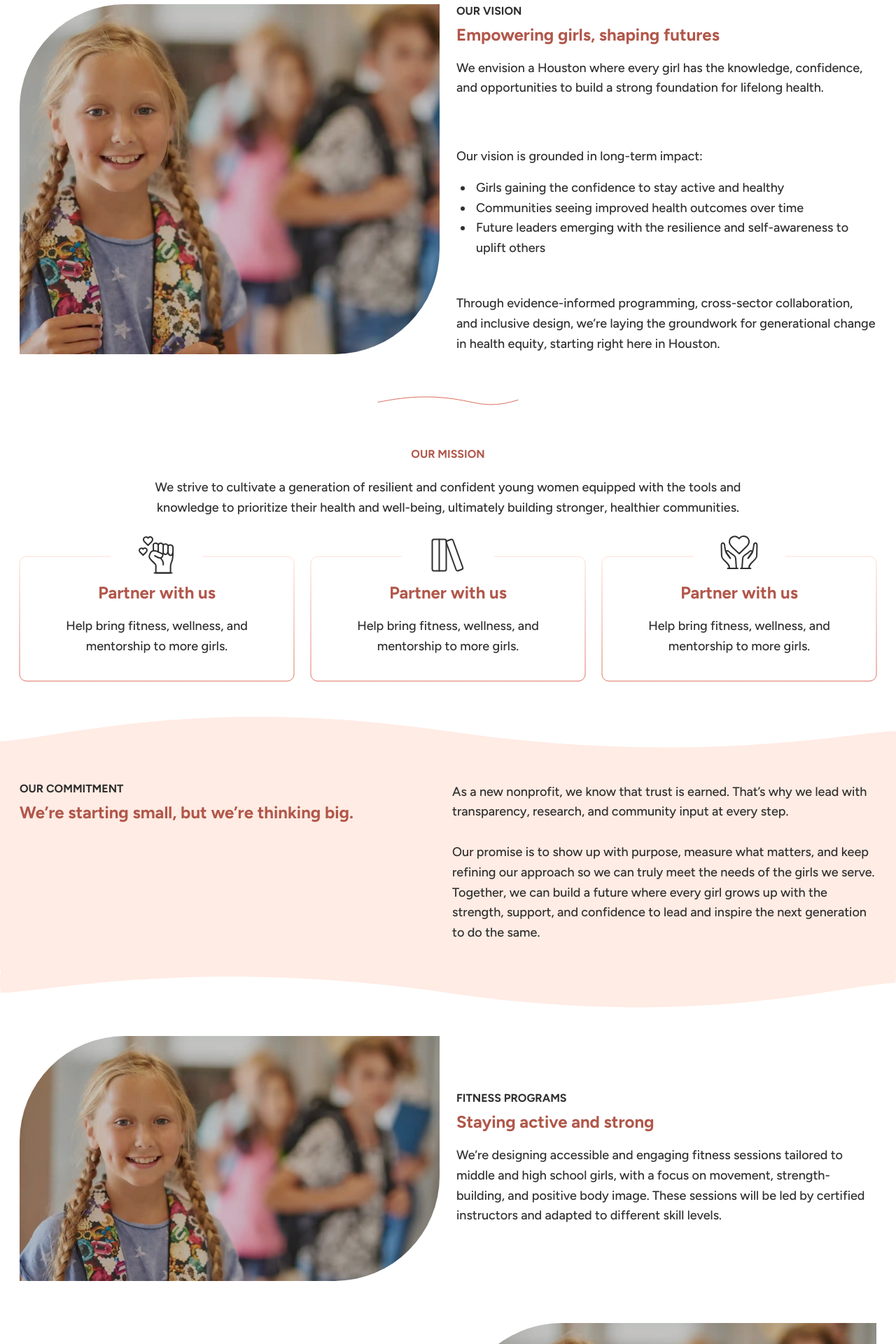
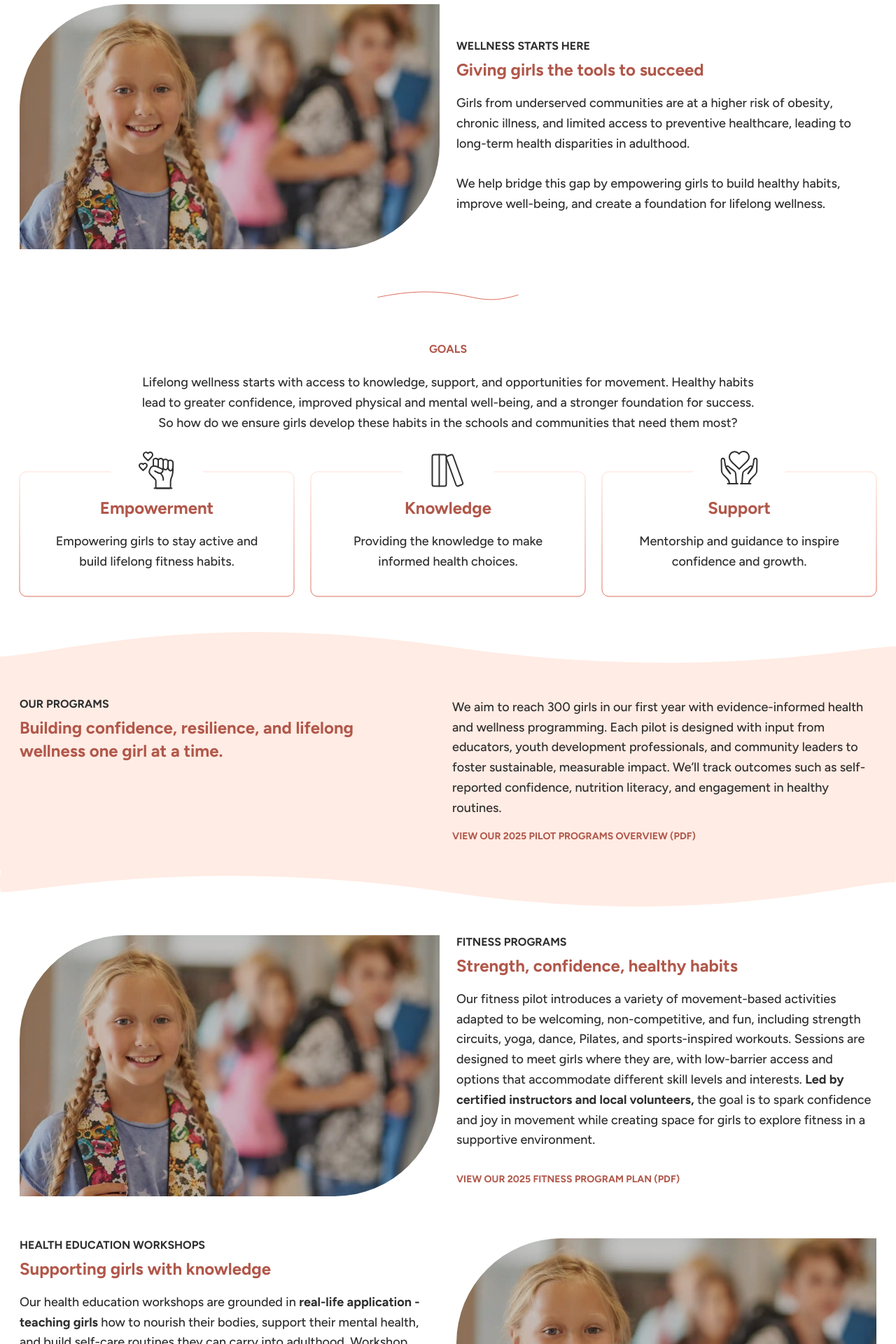
Before and after one commit to jayc-gh/Shaping-Wellness, a Next.js app: page /programs in a window 1280 px wide. Shown: the part 620-2540 px from the top of the page at 70% size. Built offline with nearby package versions, Linux system fonts and the light colour scheme; no server answers.

Commit message:
programs page content updated - just need to update pictures

```diff
--- a/app/programs/page.tsx
+++ b/app/programs/page.tsx
@@ -23,12 +23,12 @@ export default function Programs() {
         <div className="main-section-wrapper">
           <div className="main-section-content">
             <div className="flag">
-              <h4>WHO WE ARE</h4>
+              <h4>PROGRAMS</h4>
             </div>
-            <h2>Transforming lives, one girl at a time.</h2>
+            <h2>Inspiring girls to build healthy, confident futures.</h2>
             <p className="p3">
-              We are dedicated to fostering the health, well-being, and
-              empowerment of young girls in underserved communities.
+              If your organization is dedicated to giving girls the tools to
+              lead healthier, more confident lives, we’re here to help.
             </p>
           </div>
         </div>
@@ -36,7 +36,7 @@ export default function Programs() {
       <div className="two-col-section">
         <div className="two-col-section-content">
           <div
-            className="two-col-section-img"
+            className="two-col-section-img !h-[350px]"
             style={
               {
                 '--bg-image': 'url("/images/DonationForm.webp")',
@@ -45,36 +45,20 @@ export default function Programs() {
           ></div>
           <div className="two-col-section-text-container">
             <div className="two-col-section-subtitle-container">
-              <h4 className="text-[#2F2F2F]">OUR VISION</h4>
+              <h4 className="text-[#2F2F2F]">WELLNESS STARTS HERE</h4>
               <h3 className="text-[#B1574A]">
-                Empowering girls, shaping futures
+                Giving girls the tools to succeed
               </h3>
             </div>
             <p className="p3">
-              We envision a Houston where every girl has the knowledge,
-              confidence, and opportunities to build a strong foundation for
-              lifelong health.
-            </p>
-            <br />
-            <br />
-            <p className="p3">Our vision is grounded in long-term impact:</p>
-            <ul className="list-disc pl-6">
-              <li className="p3 pl-1">
-                Girls gaining the confidence to stay active and healthy
-              </li>
-              <li className="p3 pl-1">
-                Communities seeing improved health outcomes over time
-              </li>
-              <li className="p3 pl-1">
-                Future leaders emerging with the resilience and self-awareness
-                to uplift others
-              </li>
-            </ul>
-            <br />
-            <p className="p3">
-              Through evidence-informed programming, cross-sector collaboration,
-              and inclusive design, we’re laying the groundwork for generational
-              change in health equity, starting right here in Houston.
+              Girls from underserved communities are at a higher risk of
+              obesity, chronic illness, and limited access to preventive
+              healthcare, leading to long-term health disparities in adulthood.
+              <br />
+              <br />
+              We help bridge this gap by empowering girls to build healthy
+              habits, improve well-being, and create a foundation for lifelong
+              wellness.
             </p>
           </div>
         </div>
@@ -84,12 +68,13 @@ export default function Programs() {
       </div>
       <div className="three-col-section">
         <div className="three-col-section-p-container">
-          <h4 className="text-[#B1574A]">OUR MISSION</h4>
+          <h4 className="text-[#B1574A]">GOALS</h4>
           <p className="p3">
-            We strive to cultivate a generation of resilient and confident young
-            women equipped with the tools and knowledge to prioritize their
-            health and well-being, ultimately building stronger, healthier
-            communities.
+            Lifelong wellness starts with access to knowledge, support, and
+            opportunities for movement. Healthy habits lead to greater
+            confidence, improved physical and mental well-being, and a stronger
+            foundation for success. So how do we ensure girls develop these
+            habits in the schools and communities that need them most?
           </p>
         </div>
         <div className="three-col-section-content">
@@ -99,9 +84,10 @@ export default function Programs() {
               <div className="three-col-section-box">
                 <GradientRectangle className="absolute" />
                 <div className="three-col-section-box-content">
-                  <h3 className="text-[#B1574A]">Partner with us</h3>
+                  <h3 className="text-[#B1574A]">Empowerment</h3>
                   <p className="p3">
-                    Help bring fitness, wellness, and mentorship to more girls.
+                    Empowering girls to stay active and build lifelong fitness
+                    habits.
                   </p>
                 </div>
               </div>
@@ -111,9 +97,9 @@ export default function Programs() {
               <div className="three-col-section-box">
                 <GradientRectangle className="absolute" />
                 <div className="three-col-section-box-content">
-                  <h3 className="text-[#B1574A]">Partner with us</h3>
+                  <h3 className="text-[#B1574A]">Knowledge</h3>
                   <p className="p3">
-                    Help bring fitness, wellness, and mentorship to more girls.
+                    Providing the knowledge to make informed health choices.
                   </p>
                 </div>
               </div>
@@ -123,9 +109,9 @@ export default function Programs() {
               <div className="three-col-section-box">
                 <GradientRectangle className="absolute" />
                 <div className="three-col-section-box-content">
-                  <h3 className="text-[#B1574A]">Partner with us</h3>
+                  <h3 className="text-[#B1574A]">Support</h3>
                   <p className="p3">
-                    Help bring fitness, wellness, and mentorship to more girls.
+                    Mentorship and guidance to inspire confidence and growth.
                   </p>
                 </div>
               </div>
@@ -139,23 +125,26 @@ export default function Programs() {
       <div className="two-col-section !bg-[#ffece4]">
         <div className="two-col-section-content !items-start">
           <div className="two-col-section-subtitle-container w-[600px]">
-            <h4 className="text-[#2F2F2F]">OUR COMMITMENT</h4>
-            <h3 className="text-[#B1574A]">
-              We’re starting small, but we’re thinking big.
+            <h4 className="text-[#2F2F2F]">OUR PROGRAMS</h4>
+            <h3 className="text-[#B1574A] w-[500px]">
+              Building confidence, resilience, and lifelong wellness one girl at
+              a time.
             </h3>
           </div>
           <div className="two-col-section-text-container">
             <p className="p3">
-              As a new nonprofit, we know that trust is earned. That’s why we
-              lead with transparency, research, and community input at every
-              step. <br />
-              <br />
-              Our promise is to show up with purpose, measure what matters, and
-              keep refining our approach so we can truly meet the needs of the
-              girls we serve. Together, we can build a future where every girl
-              grows up with the strength, support, and confidence to lead and
-              inspire the next generation to do the same.
+              We aim to reach 300 girls in our first year with evidence-informed
+              health and wellness programming. Each pilot is designed with input
+              from educators, youth development professionals, and community
+              leaders to foster sustainable, measurable impact. We’ll track
+              outcomes such as self-reported confidence, nutrition literacy, and
+              engagement in healthy routines.
             </p>
+            <button className="cursor-pointer">
+              <span className="p5 bolded text-[#B1574A]">
+                VIEW OUR 2025 PILOT PROGRAMS OVERVIEW (PDF)
+              </span>
+            </button>
           </div>
         </div>
       </div>
@@ -165,7 +154,7 @@ export default function Programs() {
       <div className="two-col-section">
         <div className="two-col-section-content">
           <div
-            className="two-col-section-img !h-[350px]"
+            className="two-col-section-img"
             style={
               {
                 '--bg-image': 'url("/images/DonationForm.webp")',
@@ -175,33 +164,70 @@ export default function Programs() {
           <div className="two-col-section-text-container">
             <div className="two-col-section-subtitle-container">
               <h4 className="text-[#2F2F2F]">FITNESS PROGRAMS</h4>
-              <h3 className="text-[#B1574A]">Staying active and strong</h3>
+              <h3 className="text-[#B1574A]">
+                Strength, confidence, healthy habits
+              </h3>
             </div>
             <p className="p3">
-              We’re designing accessible and engaging fitness sessions tailored
-              to middle and high school girls, with a focus on movement,
-              strength-building, and positive body image. These sessions will be
-              led by certified instructors and adapted to different skill
-              levels.
+              Our fitness pilot introduces a variety of movement-based
+              activities adapted to be welcoming, non-competitive, and fun,
+              including strength circuits, yoga, dance, Pilates, and
+              sports-inspired workouts. Sessions are designed to meet girls
+              where they are, with low-barrier access and options that
+              accommodate different skill levels and interests.{' '}
+              <span className="font-bold">
+                Led by certified instructors and local volunteers,
+              </span>{' '}
+              the goal is to spark confidence and joy in movement while creating
+              space for girls to explore fitness in a supportive environment.
             </p>
+            <button className="link-btn !pl-0">
+              <p className="p5 bolded text-[#B1574A]">
+                VIEW OUR 2025 FITNESS PROGRAM PLAN (PDF)
+              </p>
+            </button>
           </div>
         </div>
         <div className="two-col-section-content">
           <div className="two-col-section-text-container">
             <div className="two-col-section-subtitle-container">
-              <h4 className="text-[#2F2F2F]">WORKSHOPS</h4>
-              <h3 className="text-[#B1574A]">Inspiring healthy choices</h3>
+              <h4 className="text-[#2F2F2F]">HEALTH EDUCATION WORKSHOPS</h4>
+              <h3 className="text-[#B1574A]">
+                Supporting girls with knowledge
+              </h3>
             </div>
             <p className="p3">
-              Our upcoming workshops will cover key health topics - including
-              nutrition, mental wellness, and self-care - through interactive
-              sessions led by professionals in youth health and education. Each
-              module will be developed with input from community experts and
-              aligned with age-appropriate wellness standards.
+              Our health education workshops are grounded in{' '}
+              <span className="font-bold">
+                real-life application - teaching girls
+              </span>{' '}
+              how to nourish their bodies, support their mental health, and
+              build self-care routines they can carry into adulthood. Workshop
+              topics will include:
+              <br />
+              <ul className="list-disc pl-6">
+                <li className="p3 pl-1">
+                  Nutrition basics and meal planning on a budget
+                </li>
+                <li className="p3 pl-1">
+                  Coping with stress and understanding mental health
+                </li>
+                <li className="p3 pl-1">Sleep hygiene and energy balance</li>
+                <li className="p3 pl-1">Body image and media literacy </li>
+              </ul>
+              Each session will be{' '}
+              <span className="font-bold">interactive, age-specific,</span> and
+              co-facilitated by a mix of community health workers,
+              nutritionists, and youth mentors.
             </p>
+            <button className="link-btn !pl-0">
+              <p className="p5 bolded text-[#B1574A]">
+                VIEW OUR 2025 WORKSHOP PROGRAM PLAN (PDF)
+              </p>
+            </button>
           </div>
           <div
-            className="two-col-section-img !h-[350px]"
+            className="two-col-section-img"
             style={
               {
                 '--bg-image': 'url("/images/DonationForm.webp")',
@@ -211,7 +237,7 @@ export default function Programs() {
         </div>
         <div className="two-col-section-content">
           <div
-            className="two-col-section-img !h-[350px]"
+            className="two-col-section-img"
             style={
               {
                 '--bg-image': 'url("/images/DonationForm.webp")',
@@ -220,16 +246,28 @@ export default function Programs() {
           ></div>{' '}
           <div className="two-col-section-text-container">
             <div className="two-col-section-subtitle-container">
-              <h4 className="text-[#2F2F2F]">MENTORSHIPS</h4>
-              <h3 className="text-[#B1574A]">Guiding girls to thrive</h3>
+              <h4 className="text-[#2F2F2F]">MENTORSHIP PROGRAM</h4>
+              <h3 className="text-[#B1574A]">
+                Guidance, encouragement, connection
+              </h3>
             </div>
             <p className="p3">
-              We’re building a mentorship network that will pair girls with
-              vetted female mentors from diverse backgrounds in health,
-              education, and leadership. Mentors will offer consistent guidance
-              through structured meetups, check-ins, and shared goal-setting
-              around personal wellness and growth.
+              Our mentorship pilot connects participants with{' '}
+              <span className="font-bold">
+                supportive, vetted women mentors
+              </span>{' '}
+              across fields like health, education, sports, and community
+              leadership. The program blends one-on-one check-ins with group
+              sessions focused on goal setting, identity development, and
+              confidence-building activities. We aim to create consistent,
+              trusted relationships where girls feel seen, heard, and encouraged
+              in both their personal and wellness journeys.
             </p>
+            <button className="link-btn !pl-0">
+              <p className="p5 bolded text-[#B1574A]">
+                VIEW OUR 2025 MENTOR PROGRAM PLAN (PDF)
+              </p>
+            </button>
           </div>
         </div>
       </div>
@@ -238,12 +276,14 @@ export default function Programs() {
       </div>
       <div className="p-section">
         <div className="p-section-content">
-          <h4 className="text-[#B1574A]">OUR MISSION</h4>
+          <h4 className="text-[#B1574A]">LONG TERM VISION</h4>
           <p className="p3">
-            We strive to cultivate a generation of resilient and confident young
-            women equipped with the tools and knowledge to prioritize their
-            health and well-being, ultimately building stronger, healthier
-            communities.
+            Our vision is to create a community where every girl, regardless of
+            background, has access to the tools, support, and opportunities to
+            live a healthy life. As we grow, we will expand programming into
+            more schools, build deeper partnerships with local health providers,
+            and launch community-wide wellness initiatives that center girls’
+            voices and experiences.
           </p>
         </div>
       </div>
--- a/app/who-we-are/page.tsx
+++ b/app/who-we-are/page.tsx
@@ -82,7 +82,9 @@ export default function WhoWeAre() {
             </p>
             <br />
             <br />
-            <p className="p3">Our vision is grounded in long-term impact:</p>
+            <p className="p3">
+              Our vision is grounded in long-term impact:
+              <br />
               <ul className="list-disc pl-6">
                 <li className="p3 pl-1">
                   Girls gaining the confidence to stay active and healthy
@@ -95,6 +97,8 @@ export default function WhoWeAre() {
                   to uplift others
                 </li>
               </ul>
+            </p>
+
             <br />
             <p className="p3">
               Through evidence-informed programming, cross-sector collaboration,
--- a/components/pages/pages.css
+++ b/components/pages/pages.css
@@ -131,12 +131,11 @@
     justify-content: center;
     align-items: center;
     gap: 24px;
-    height: auto;
   }
 
   .two-col-section-img {
     width: 50%;
-    align-self: stretch;
+    height: 100%;
     border-radius: 150px 0px;
     background: linear-gradient(
         0deg,
```
Lines whose indentation alone changed are shown as unchanged.
